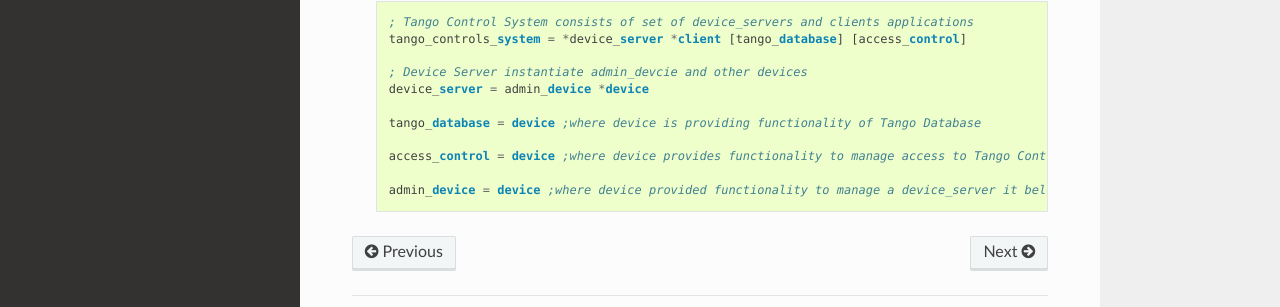
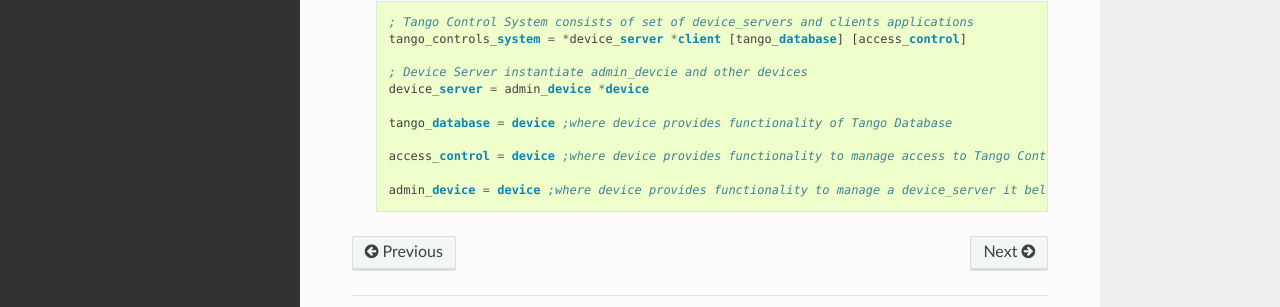
Before and after one commit to andygotz/tango-protocol-spec, a Sphinx documentation site: the page built from source/tango-controls-system.rst, in a window 1280 px wide and 1184 px high. Shown: the part 783-1090 px from the top of the window. Built offline with Sphinx 7.4.7 and the Read the Docs theme 2.0.0, drawn with Linux system fonts in a browser that asks for light colours; cross-references to code outside the pages are shown as plain code.

Commit message:
Update tango-controls-system.rst

```diff
--- a/source/tango-controls-system.rst
+++ b/source/tango-controls-system.rst
@@ -42,8 +42,8 @@
          ; Device Server instantiate admin_devcie and other devices
          device_server = admin_device *device
 
-         tango_database = device ;where device is providing functionality of Tango Database
+         tango_database = device ;where device provides functionality of Tango Database
 
          access_control = device ;where device provides functionality to manage access to Tango Controls System
 
-         admin_device = device ;where device provided functionality to manage a device_server it belongs to and devices instantiated by this device_server
+         admin_device = device ;where device provides functionality to manage a device_server it belongs to and devices instantiated by this device_server
```
